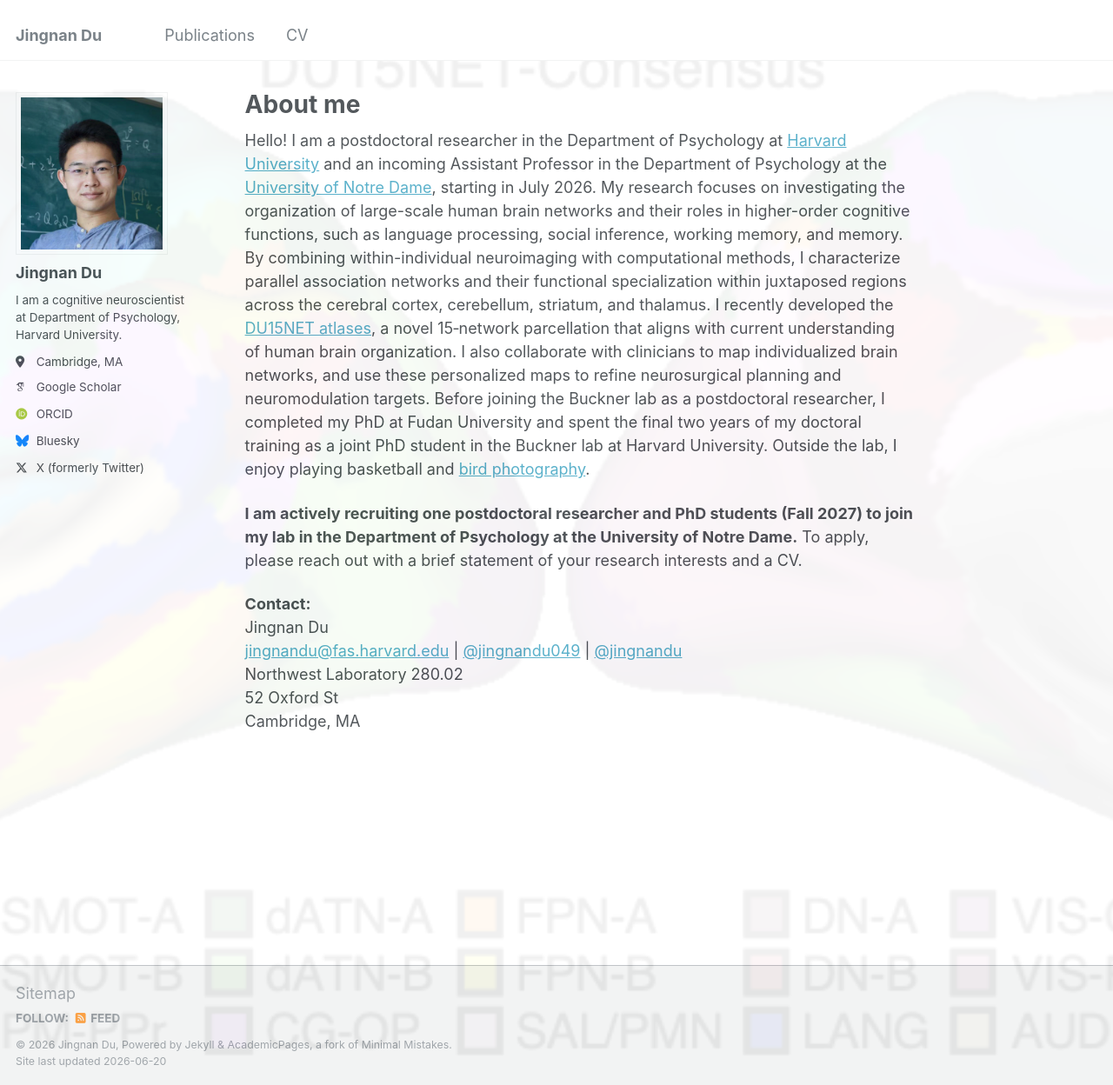
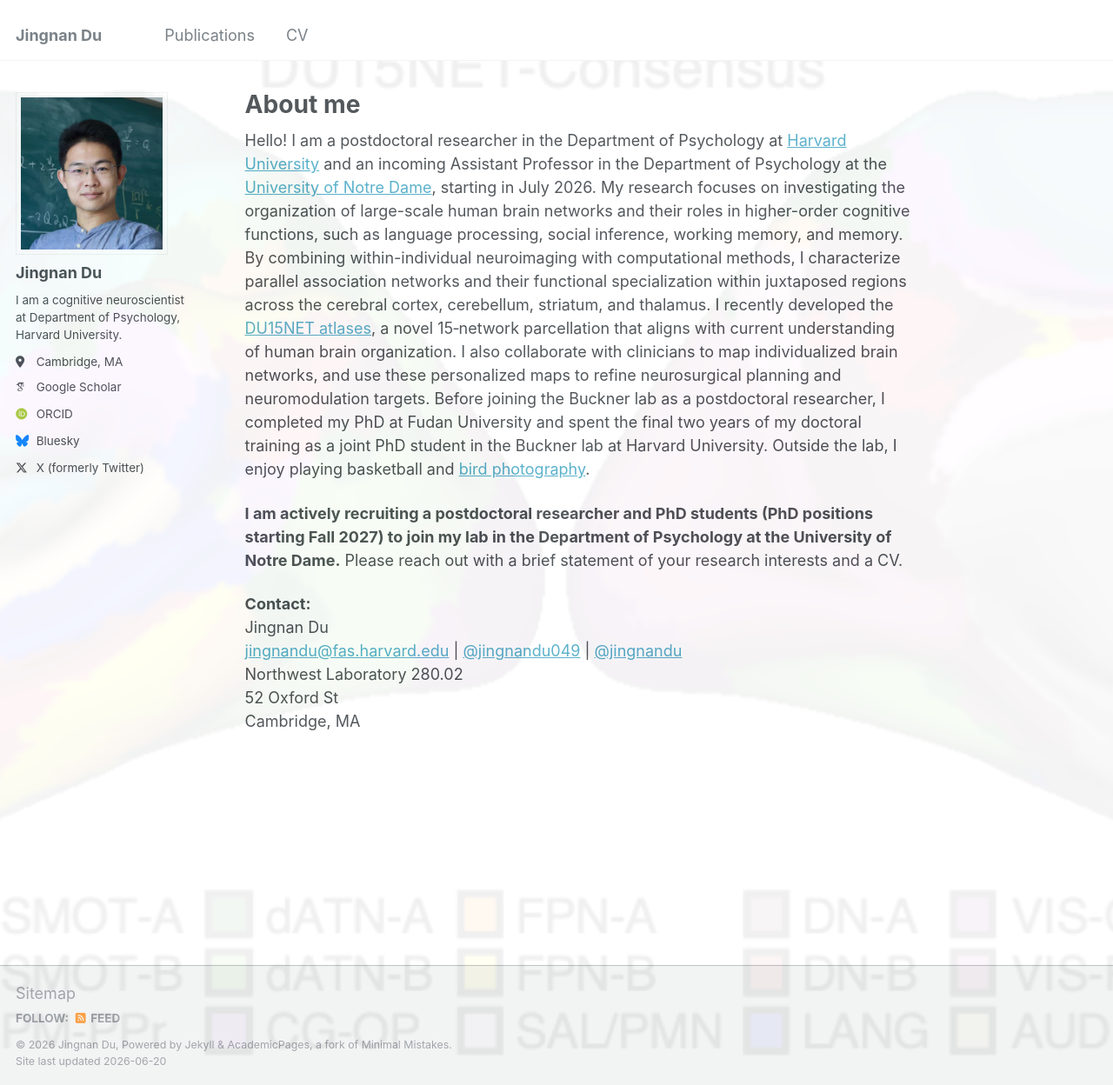
Before and after one commit to jingnandu93/jingnandu93.github.io, a Jekyll site: the page built from _pages/about.md, in a window 1280 px wide and 1248 px high. Shown: the whole window at 87% size. Built offline with Jekyll 4.4.1, drawn with Linux system fonts in a browser that asks for light colours; some web fonts are replaced.

Commit message:
Update about.md

```diff
--- a/_pages/about.md
+++ b/_pages/about.md
@@ -29,7 +29,7 @@ redirect_from:
 
  Hello! I am a postdoctoral researcher in the Department of Psychology at [Harvard University](https://bucknerlab.fas.harvard.edu/people/jingnan-du) and an incoming Assistant Professor in the Department of Psychology at the [University of Notre Dame](https://psychology.nd.edu/people/faculty/jingnan-du/), starting in July 2026. My research focuses on investigating the organization of large-scale human brain networks and their roles in higher-order cognitive functions, such as language processing, social inference, working memory, and memory. By combining within-individual neuroimaging with computational methods, I characterize parallel association networks and their functional specialization within juxtaposed regions across the cerebral cortex, cerebellum, striatum, and thalamus. I recently developed the [DU15NET atlases](https://freesurfer.net/fswiki/CorticalParcellation_DU15NET), a novel 15‑network parcellation that aligns with current understanding of human brain organization. I also collaborate with clinicians to map individualized brain networks, and use these personalized maps to refine neurosurgical planning and neuromodulation targets. Before joining the Buckner lab as a postdoctoral researcher, I completed my PhD at Fudan University and spent the final two years of my doctoral training as a joint PhD student in the Buckner lab at Harvard University. Outside the lab, I enjoy playing basketball and [bird photography](/birds/).
 
- **I am actively recruiting one postdoctoral researcher and PhD students (Fall 2027) to join my lab in the Department of Psychology at the University of Notre Dame.** To apply, please reach out with a brief statement of your research interests and a CV.
+ **I am actively recruiting a postdoctoral researcher and PhD students (PhD positions starting Fall 2027) to join my lab in the Department of Psychology at the University of Notre Dame.** Please reach out with a brief statement of your research interests and a CV.
 
 **Contact:**
 Jingnan Du
```
